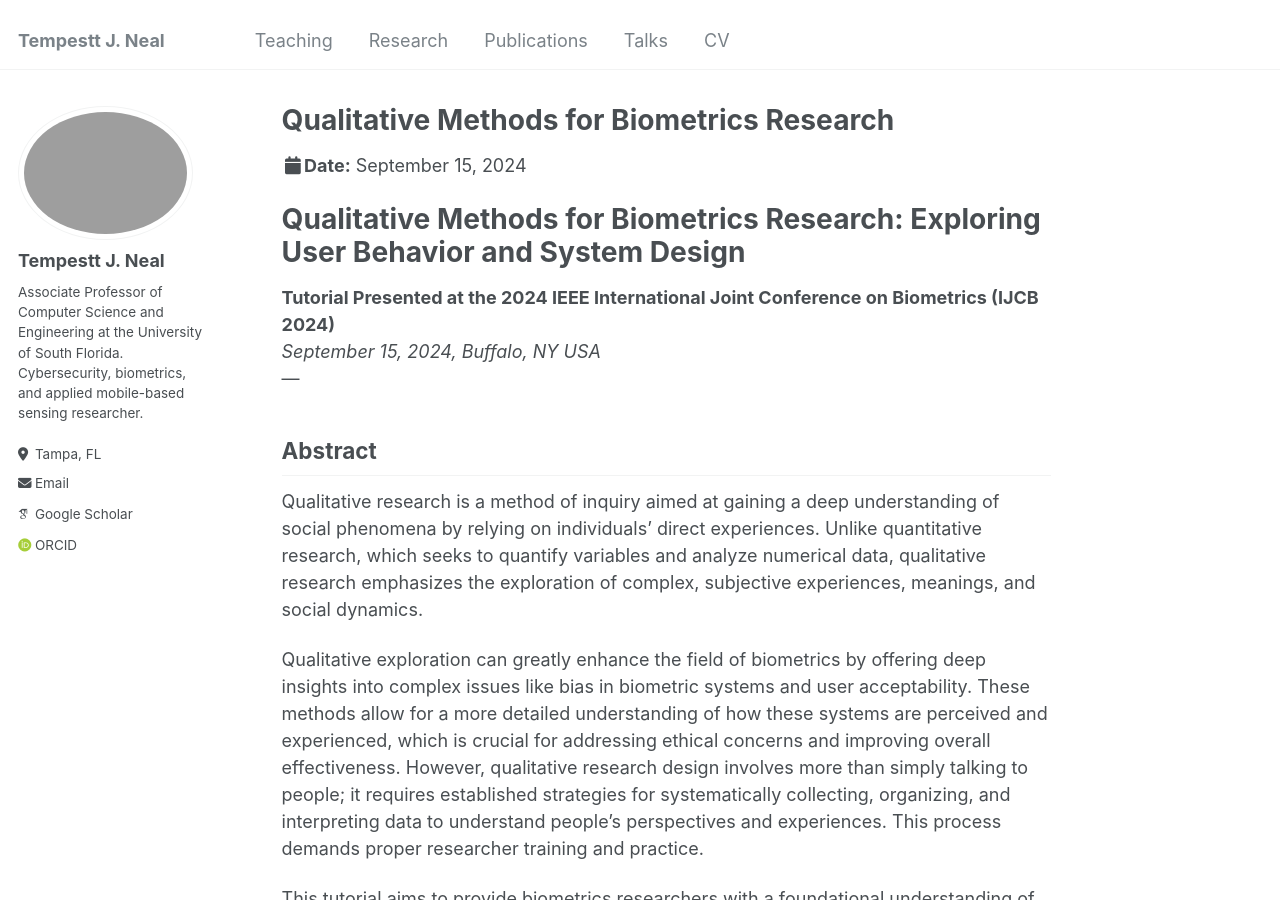
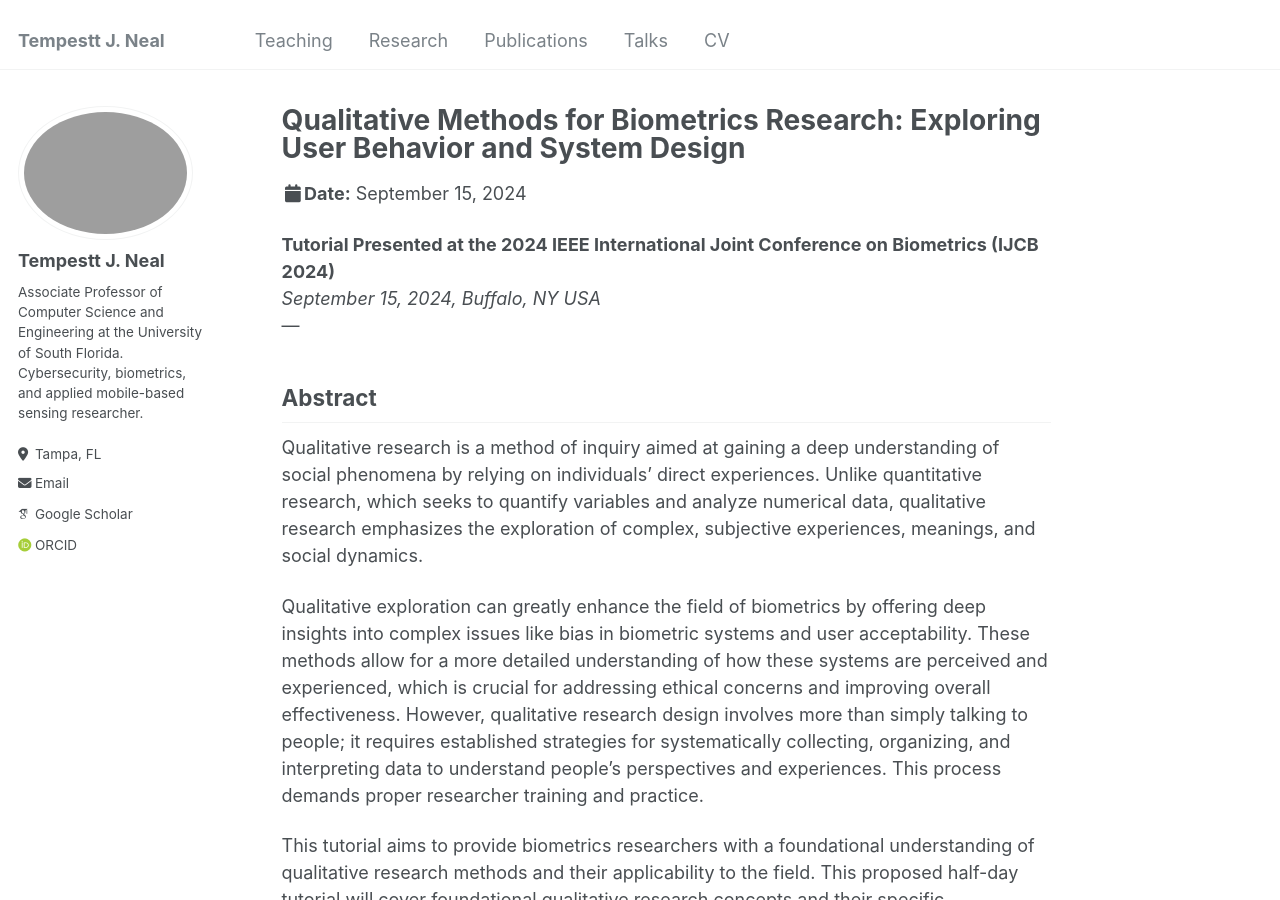
Before and after one commit to tempestt-neal/home, a Jekyll site: the page built from _talks/ijcb24_tutorial.md, in a window 1280 px wide and 900 px high. Built offline with Jekyll 4.4.1, drawn with Linux system fonts in a browser that asks for light colours; some web fonts are replaced.

Commit message:
Update ijcb24_tutorial.md

```diff
--- a/_talks/ijcb24_tutorial.md
+++ b/_talks/ijcb24_tutorial.md
@@ -1,13 +1,11 @@
 ---
-title: "Qualitative Methods for Biometrics Research"
+title: "Qualitative Methods for Biometrics Research: Exploring User Behavior and System Design"
 collection: talks
 type: "Talk"
 permalink: /talks/ijcb24_tutorial
 venue: "IJCB 2024"
 date: 2024-09-15
 ---
-
-# Qualitative Methods for Biometrics Research: Exploring User Behavior and System Design
 
 **Tutorial Presented at the 2024 IEEE International Joint Conference on Biometrics (IJCB 2024)**
 *September 15, 2024, Buffalo, NY USA*
```
